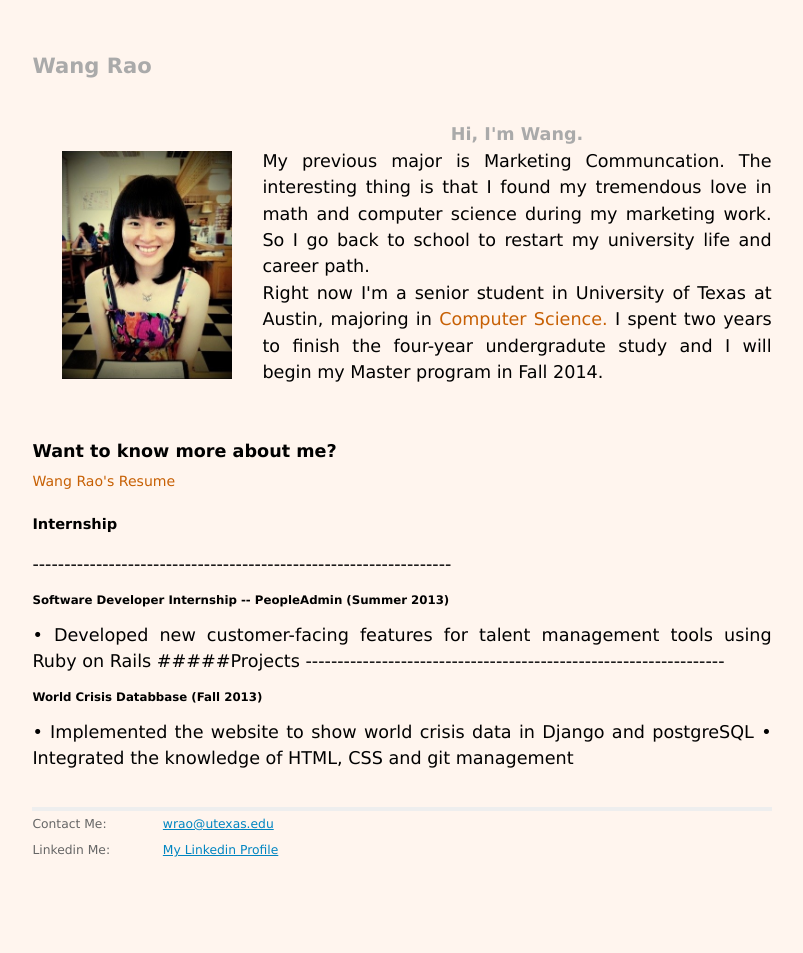
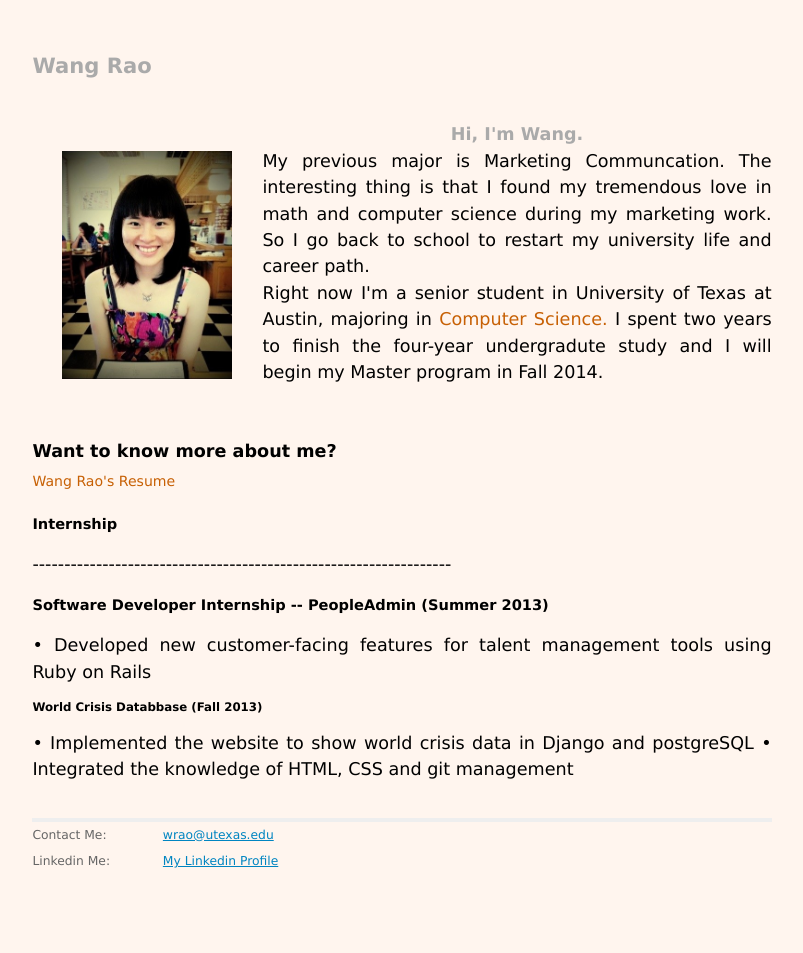
Before and after one commit to raowang87/raowang87.github.io, a Jekyll site: the page built from index.html, in a window 1280 px wide. Shown: the whole page, without its empty margins (238-1041 px from the left). Built offline with Jekyll 4.4.1, drawn with Linux system fonts in a browser that asks for light colours.

Commit message:
Update index.html

```diff
--- a/index.html
+++ b/index.html
@@ -13,12 +13,11 @@ title: Wang Rao's Home Page
     {% endfor %}
     <h5>Internship</h5>
     ------------------------------------------------------------------
-    <h6>Software Developer Internship -- PeopleAdmin    (Summer 2013)  </h6>
+    <p>
+    <h5>Software Developer Internship -- PeopleAdmin    (Summer 2013)  </h5>
  • Developed new customer-facing features for talent management tools using Ruby on Rails
+</p>
 
-
-#####Projects
-------------------------------------------------------------------
 
 <h6>World Crisis Databbase  (Fall 2013)</h6>
  • Implemented the website to show world crisis data in Django and postgreSQL
```
